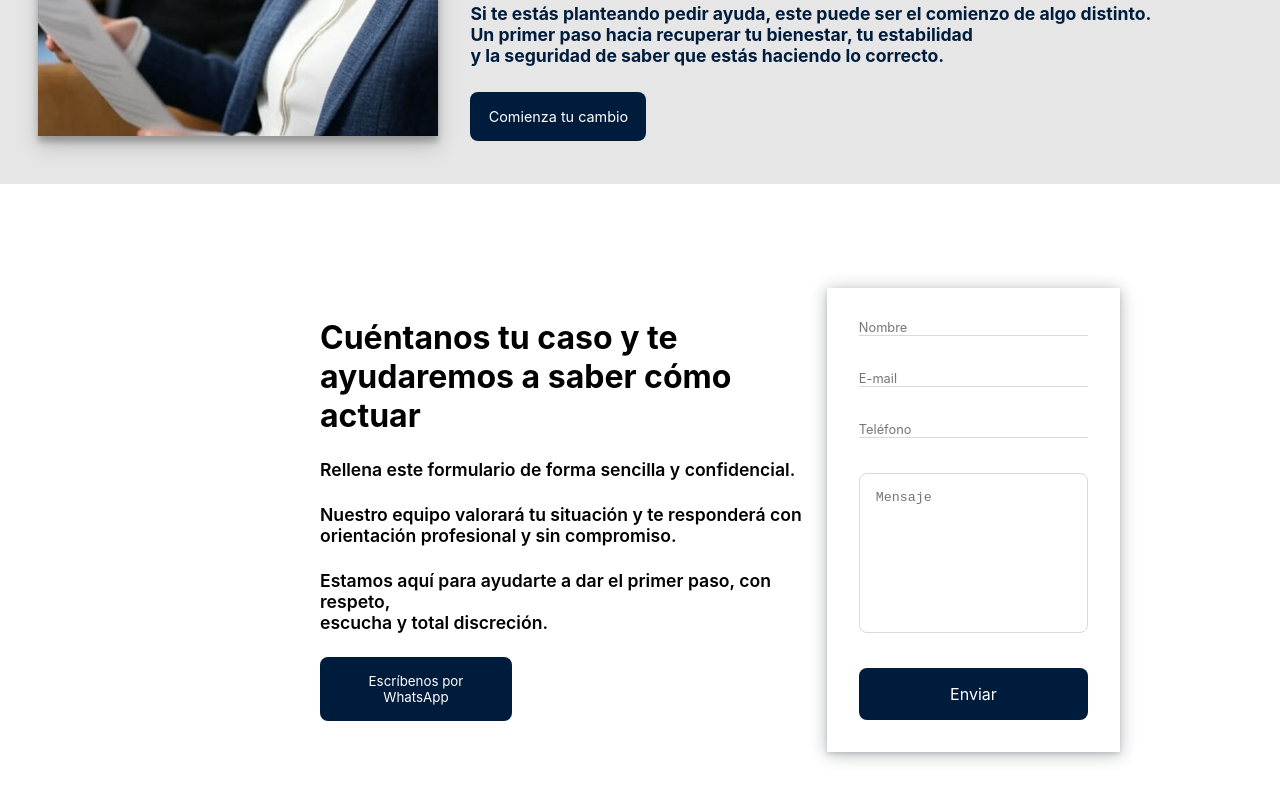
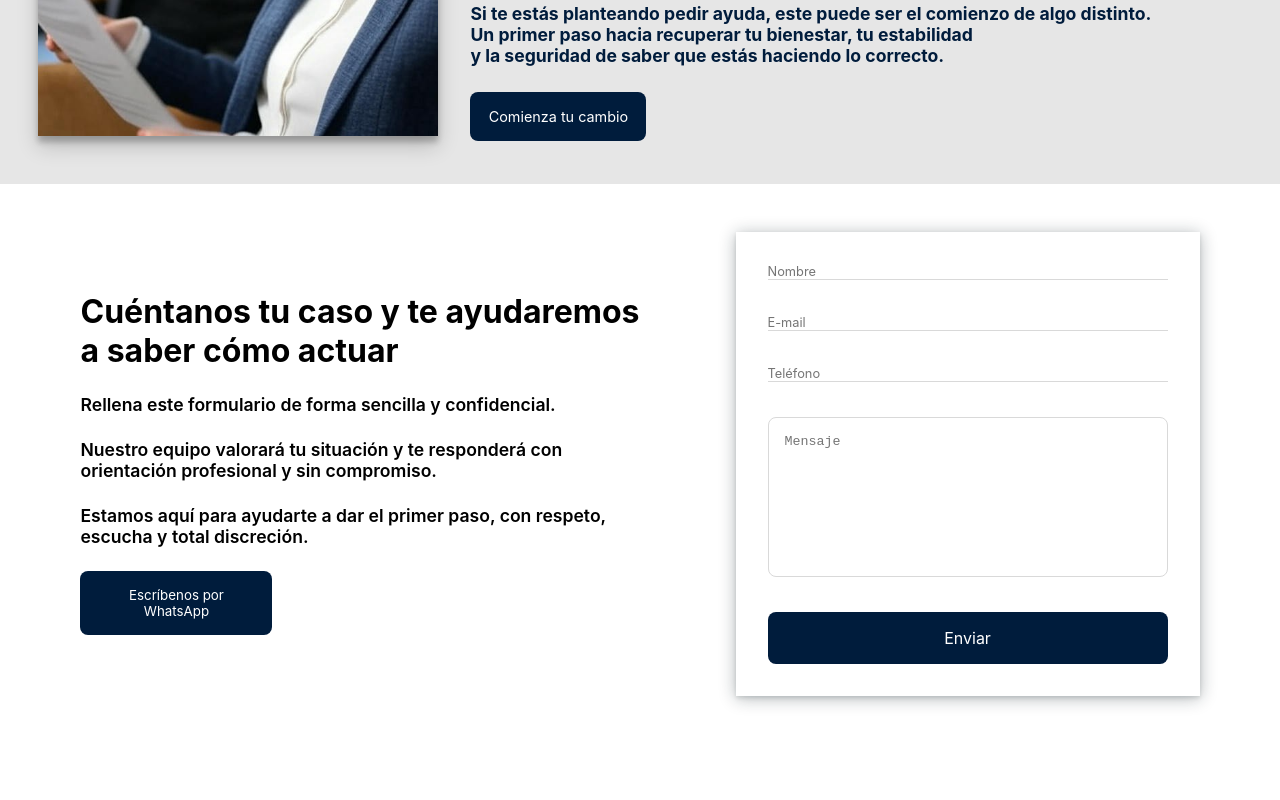
Before and after one commit to IvanOnGit/safe-work, a React (Vite) app: page / in a window 1280 px wide. Shown: the part 3925-4725 px from the top of the page. After the commit the page ends 4669 px from the top, so only its background shows below. Built offline with nearby package versions, Linux system fonts and the light colour scheme.

Commit message:
space on contact section fixed

```diff
--- a/src/components/Contact/Contact.tsx
+++ b/src/components/Contact/Contact.tsx
@@ -51,7 +51,7 @@ function Contact() {
     <>
       <Container id="contact">
       <TextContainer>
-        <h1>Cuéntanos tu caso y te ayudaremos a saber cómo actuar</h1>
+        <h1>Cuéntanos tu caso y te ayudaremos <br /> a saber cómo actuar</h1>
         <p>
         Rellena este formulario de forma sencilla y confidencial.
         </p>
--- a/src/components/Contact/styles.ts
+++ b/src/components/Contact/styles.ts
@@ -1,21 +1,23 @@
-
 import styled from 'styled-components';
 
 export const Container = styled.section`
-    height: 40rem;
     background-color: white;
     display: flex;
     align-items: center;
-    justify-content: space-between;
-    margin-top: 1rem;
+    justify-content: center;
+    gap: 6rem;
+    padding: 0 5rem;
+    margin-top: 3rem;
+    margin-bottom: 3rem;
 
     @media (max-width: 768px) {
         flex-direction: column;
-        height: auto;
+        padding: 0 2rem;
+        gap: 3rem;
     }
 
     @media (min-width: 768px) and (max-width: 1024px) {
-        margin-left: 5rem;
+        gap: 4rem;
     }
 `;
 
@@ -24,7 +26,6 @@ export const TextContainer = styled.div`
     flex-direction: column;
     justify-content: center;
     font-family: 'Inter', sans-serif;
-    margin-left: 20rem;
     gap: 1.5rem;
 
     h1 {
@@ -60,16 +61,6 @@ export const TextContainer = styled.div`
         color: white;
         transition: all 0.3s ease-in-out;
     }
-
-    @media (max-width: 768px) {
-        margin-right: 2rem;
-        margin-left: 2rem;
-    }
-
-    @media (min-width: 768px) and (max-width: 1024px) {
-        margin-left: 5rem;
-        margin-right: 1.6rem;
-    }
 `;
 
 export const FormContainer = styled.div`
@@ -78,8 +69,8 @@ export const FormContainer = styled.div`
     box-shadow: rgba(14, 30, 37, 0.12) 0px 2px 4px 0px, rgba(14, 30, 37, 0.32) 0px 2px 16px 0px;
     display: flex;
     flex-direction: column;
-    margin-right: 10rem;
     width: 25rem;
+
     form {
         display: flex;
         flex-direction: column;
@@ -89,10 +80,8 @@ export const FormContainer = styled.div`
         input {
             border: none;
             border-bottom: 1px solid #D9D9D9;
-            margin-bottom: 1rem;
             font-family: 'Inter', sans-serif;
             color: black;
-            margin: 0;
             padding: 0;
             font-size: 0.8rem;
             outline: none;
@@ -133,21 +122,16 @@ export const FormContainer = styled.div`
         }
 
         @media (max-width: 768px) {
-            height: 30rem;
+            height: auto;
             gap: 3rem;
         }
     }
 
     @media (max-width: 768px) {
-        margin-right: 2rem;
-        margin-left: 2rem;
-        margin-top: 2rem;
-        margin-bottom: 2rem;
-        width: 18rem;
+        width: 90%;
     }
 
     @media (min-width: 768px) and (max-width: 1024px) {
-        margin-left: 5rem;
-        margin-right: 10rem;
+        width: 22rem;
     }
 `;
```
Lines whose indentation alone changed are shown as unchanged.
